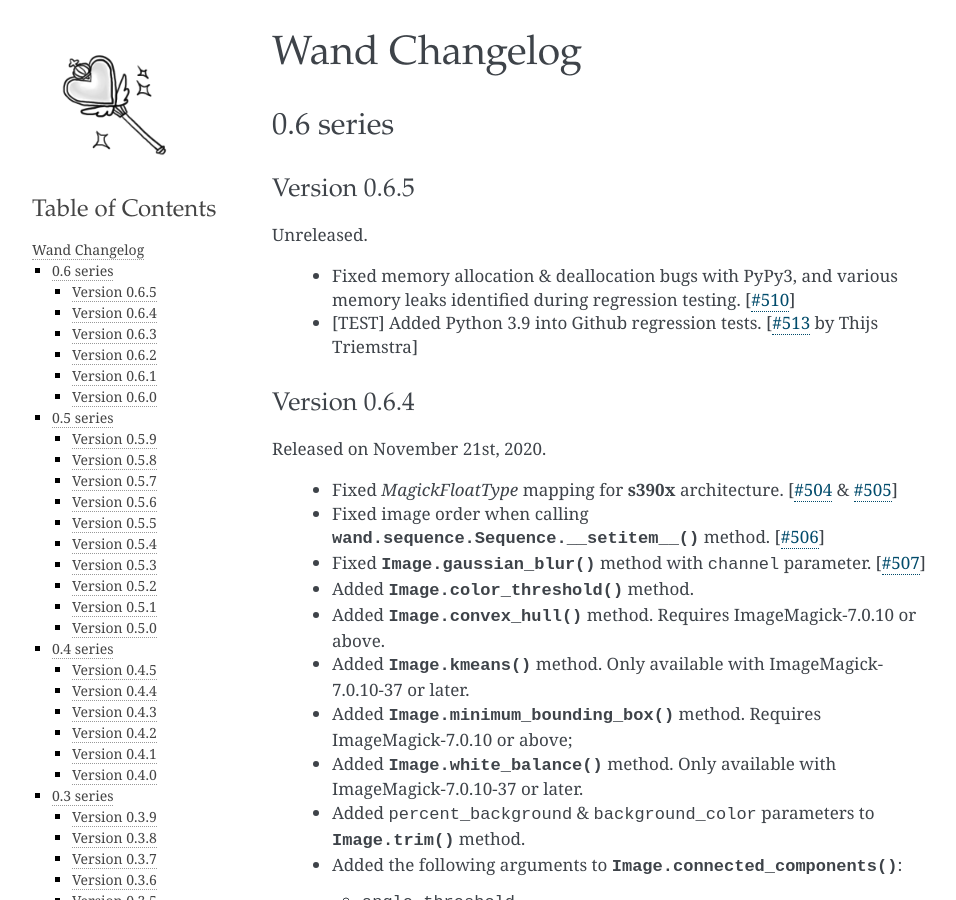
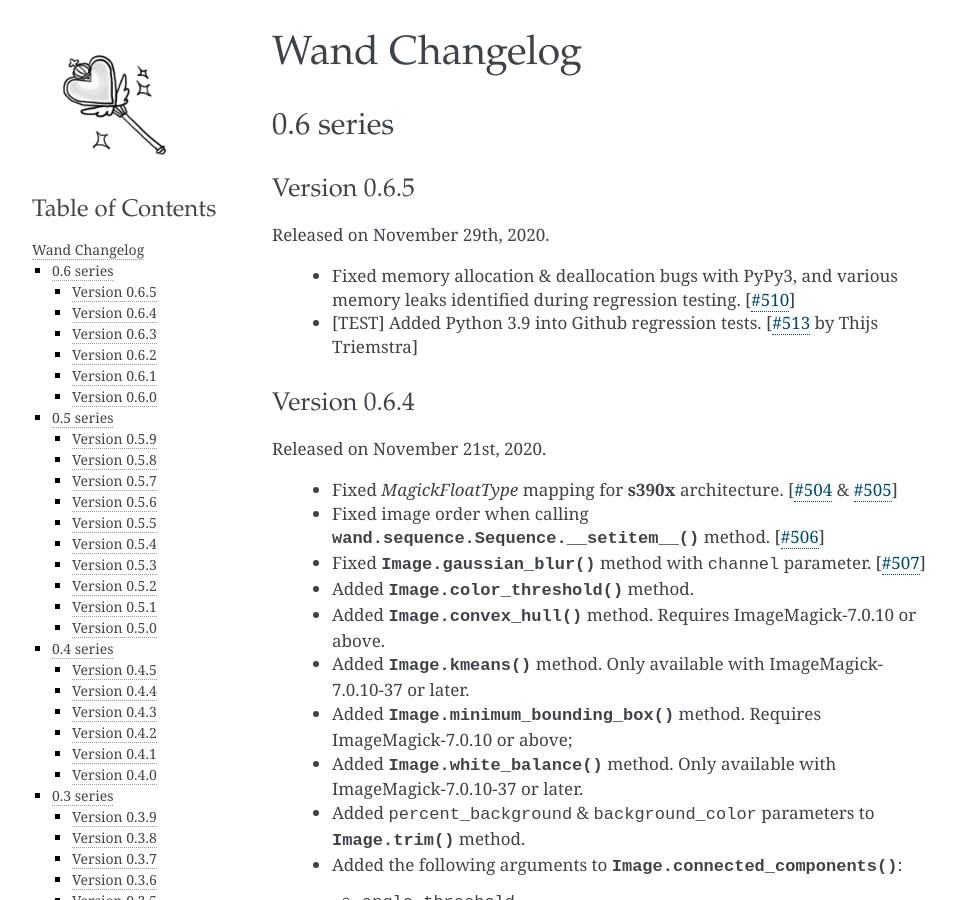
Before and after one commit to emcconville/wand, a Sphinx documentation site: the page built from docs/changes.rst, in a window 1280 px wide and 900 px high. Shown: the whole window, without its empty margins (148-1104 px from the left). Built offline with Sphinx 7.4.7, drawn with Linux system fonts in a browser that asks for light colours; some web fonts are replaced; the version number could not be read and is left out.

Commit message:
Updated release date for Wand 0.6.5

```diff
--- a/docs/changes.rst
+++ b/docs/changes.rst
@@ -12,7 +12,7 @@
 Version 0.6.5
 -------------
 
-Unreleased.
+Released on November 29th, 2020.
 
  - Fixed memory allocation & deallocation bugs with PyPy3, and various memory leaks identified during regression testing. [:issue:`510`]
  - [TEST] Added Python 3.9 into Github regression tests. [:issue:`513` by Thijs Triemstra]
```
